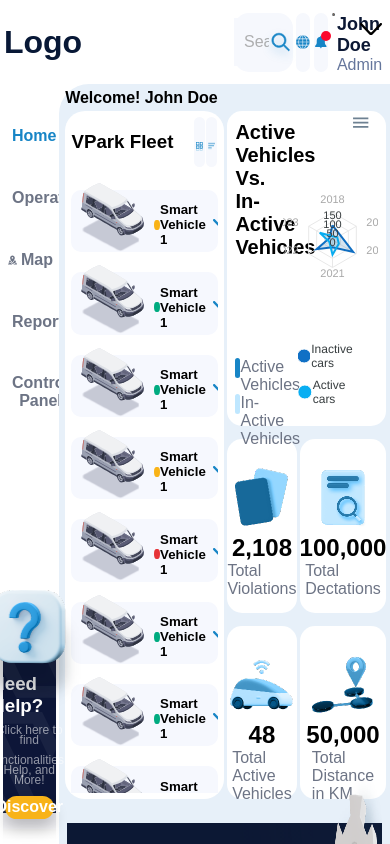
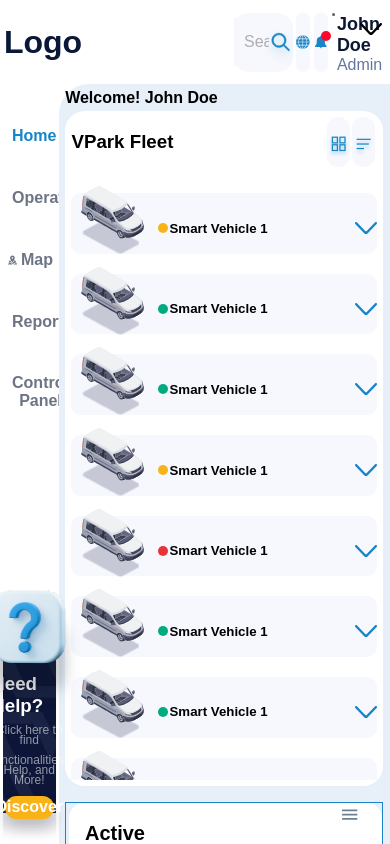
Before and after one commit to abdallahibraheemsalameh/frontEndReact, a React (Create React App) app in the folder front-end/: page / in a window 390 px wide. Shown: the top 844 px of the page. Built offline with nearby package versions, Linux system fonts and the light colour scheme.

Commit message:
Add some Responsivnes

```diff
--- a/front-end/src/components/Body/BodySectionOneStyle.module.css
+++ b/front-end/src/components/Body/BodySectionOneStyle.module.css
@@ -55,3 +55,15 @@ overflow-y: auto;
 .SmartVehiclesList::-webkit-scrollbar-thumb {
   background-color: rgba(0, 0, 0, 0);
 }
+@media screen and (max-width: 768px) {
+  .bodySectionOne {
+    height:200vh;
+    flex-direction: column;
+    padding-bottom: 0px;
+  }
+  .vParkContainer {
+    width: 100%;
+    height: 40%;
+/* border: 1px solid red;  */
+ }
+}
--- a/front-end/src/components/Body/BodyStyle.module.css
+++ b/front-end/src/components/Body/BodyStyle.module.css
@@ -26,7 +26,7 @@
     background-image: url("../../assets/Body/settingswide.png");
     background-repeat: no-repeat;
     background-position: center center;
-    margin: 6% auto 0px auto;
+    margin: 3% auto 0px auto;
     position: relative;
     /* padding-top: 5%; */
   }
@@ -68,3 +68,9 @@
     font-weight: 400;
     letter-spacing: 1px; */
   }
+  @media screen and (max-width: 768px) {
+    .bodySectionsContainer {
+      height: 400%;
+      flex-direction: column;
+    }
+  }
--- a/front-end/src/components/Body/ChartsSectionStyle.module.css
+++ b/front-end/src/components/Body/ChartsSectionStyle.module.css
@@ -110,3 +110,11 @@ width: 85%;
 .cardsText{
     color: #6D7485;
 }
+@media screen and (max-width: 768px) {
+    .chartsContainer {
+      width: 100%;
+      margin-top: 5%;
+      height: 50%;
+      border: 1px solid #1785C6;
+    }
+  }
```
